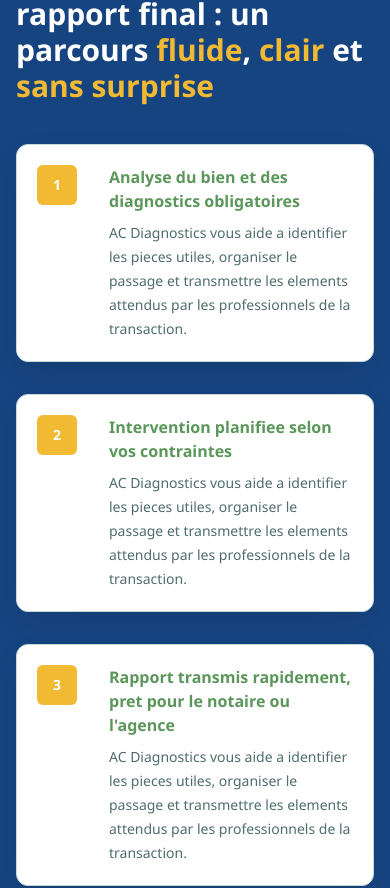
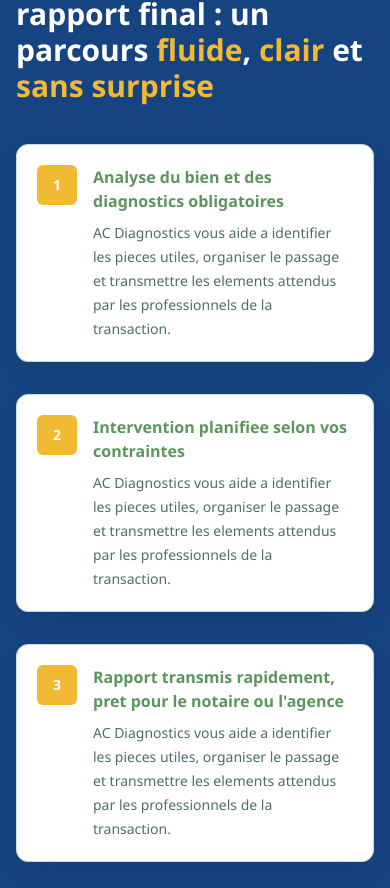
Before and after one commit to casuis/site-vitrine-AC-diag, a Next.js app: page / in a window 390 px wide. Shown: the part 3428-4316 px from the top of the page. Built offline with nearby package versions, Linux system fonts and the light colour scheme.

Commit message:
feature: service cards hover + responsive fix

```diff
--- a/src/app/globals.css
+++ b/src/app/globals.css
@@ -38,15 +38,16 @@
 }
 
 html {
-  width: 100vw;
-  max-width: 100vw;
+  width: 100%;
+  max-width: 100%;
+  overflow-x: hidden;
   scroll-behavior: smooth;
   font-family: "var(--font-poppins)", "Segoe UI", sans-serif;
 }
 
 body {
-  width: 100vw;
-  max-width: 100vw;
+  width: 100%;
+  max-width: 100%;
   margin: 0;
   min-width: 320px;
   overflow-x: hidden;
@@ -108,6 +109,17 @@ select {
   }
 }
 
+@keyframes content-fade-in {
+  0% {
+    opacity: 0;
+    transform: translateY(4px) scale(0.995);
+  }
+  100% {
+    opacity: 1;
+    transform: translateY(0) scale(1);
+  }
+}
+
 @layer utilities {
   .hero-arrow-slide {
     animation: hero-arrow-slide 0.8s ease-in-out infinite alternate;
@@ -126,6 +138,11 @@ select {
     will-change: transform;
   }
 
+  .content-fade-in {
+    animation: content-fade-in 0.45s ease-out;
+    will-change: opacity, transform;
+  }
+
   .process-step {
     opacity: 0;
     transform: translate3d(220px, 0, -60px) scale(0.985);
--- a/src/app/page.tsx
+++ b/src/app/page.tsx
@@ -41,7 +41,7 @@ export default function HomePage() {
   }
 
   return (
-    <main className="w-[100%] max-w-[100vw]">
+    <main className="w-full max-w-full">
       <HeroSection />
       <ServicesSection />
       <ProcessSection />
--- a/src/components/sections/hero-section.tsx
+++ b/src/components/sections/hero-section.tsx
@@ -8,7 +8,7 @@ import { heroHighlights } from "@/lib/content/home"
 
 export function HeroSection() {
   return (
-    <section className="relative w-[100%] max-w-[100vw]">
+    <section className="relative w-full max-w-full">
       <div className="absolute inset-0">
         <Image
           src="/hero-diagnostic-immobilier-1.png"
--- a/src/components/sections/process-section.tsx
+++ b/src/components/sections/process-section.tsx
@@ -47,15 +47,15 @@ export function ProcessSection() {
           {processSteps.map((step, index) => (
             <div
               key={step}
-              className={`process-step ${isVisible ? "is-visible" : ""} flex gap-8 rounded-xl border bg-card p-5 shadow-[0_10px_30px_-12px_rgba(15,23,42,0.25)]`}
+              className={`process-step ${isVisible ? "is-visible" : ""} flex gap-4 rounded-xl border bg-card p-5 shadow-[0_10px_30px_-12px_rgba(15,23,42,0.25)] sm:gap-8`}
               style={{ transitionDelay: `${index * 260}ms` }}
             >
               <div className="flex h-10 w-10 shrink-0 items-center justify-center rounded-md bg-yellow-700 text-sm font-bold text-secondary-foreground">
                 {index + 1}
               </div>
-              <div>
-                <h3 className="font-semibold text-green-700 content-center">{step}</h3>
-                <p className="mt-2 text-sm leading-6 text-muted-foreground">
+              <div className="flex min-w-0 flex-1 flex-col items-start text-left sm:items-start">
+                <h3 className="w-full text-left font-semibold text-green-700 sm:text-left">{step}</h3>
+                <p className="mt-2 w-full text-left text-sm leading-6 text-muted-foreground sm:text-left">
                   AC Diagnostics vous aide a identifier les pieces utiles, organiser le passage et transmettre les elements attendus par les professionnels de la transaction.
                 </p>
               </div>
--- a/src/components/sections/services-section.tsx
+++ b/src/components/sections/services-section.tsx
@@ -50,7 +50,7 @@ export function ServicesSection() {
     : cards
 
   return (
-    <section id="services" className="w-[100%] max-w-[100vw] border-y bg-white py-20">
+    <section id="services" className="w-full max-w-full border-y bg-white py-20">
       <div className="mx-auto max-w-7xl px-4 sm:px-6 lg:px-8">
         <div className="max-w-3xl">
           <p className="text-sm font-semibold uppercase tracking-normal text-secondary">
@@ -74,7 +74,7 @@ export function ServicesSection() {
                       key={item.title}
                       type="button"
                       onClick={() => handleMenuSelect(item.title)}
-                      className={`flex w-full cursor-pointer items-center gap-4 rounded-xl border p-4 text-left transition-all duration-200 ${
+                      className={`flex w-full cursor-pointer items-center gap-4 rounded-xl border p-4 text-left transition-all duration-500 ease-[cubic-bezier(0.22,1,0.36,1)] ${
                         isSelected
                           ? "border-primary bg-primary/5 shadow-[0_6px_18px_-10px_rgba(15,23,42,0.35)]"
                           : "border-border/70 bg-card hover:border-primary/30 hover:bg-muted/50"
@@ -97,7 +97,10 @@ export function ServicesSection() {
             </div>
           ) : null}
 
-          <div className={expandedCard ? "grid" : "grid gap-4 sm:grid-cols-2 xl:grid-cols-3"}>
+          <div
+            key={selectedDiagnostic?.title ?? "default"}
+            className={`content-fade-in ${expandedCard ? "grid" : "grid gap-4 sm:grid-cols-2 xl:grid-cols-3"}`}
+          >
             {displayedCards.map((item) => {
               const Icon = item.icon
               const isBusy = selectedDiagnostic?.title === item.title
@@ -116,12 +119,22 @@ export function ServicesSection() {
                       handleCardClick(item.title)
                     }
                   }}
-                  className={`group relative flex cursor-pointer flex-col overflow-hidden rounded-2xl border bg-card p-5 text-left transition-all duration-300 ease-out hover:-translate-y-1 hover:scale-[1.01] ${
+                  className={`group relative flex cursor-pointer flex-col overflow-hidden rounded-2xl border bg-card p-5 text-left transition-all duration-500 ease-[cubic-bezier(0.22,1,0.36,1)] hover:-translate-y-1 hover:scale-[1.01] ${
                     isExpanded
                       ? "col-span-full min-h-[420px] border-primary/60 bg-primary/5 shadow-[0_18px_42px_-24px_rgba(15,23,42,0.35)]"
-                      : "min-h-[230px] border-border/80 bg-card shadow-[0_18px_42px_-24px_rgba(15,23,42,0.35)] hover:border-primary/40 hover:grayscale-[0.08]"
+                      : "min-h-[230px] border-border/80 bg-card shadow-[0_18px_42px_-24px_rgba(15,23,42,0.35)] hover:border-primary/40"
                   } ${isBusy ? "ring-1 ring-primary/30" : ""}`}
                 >
+                  {!isBusy && !isExpanded ? (
+                    <div className="pointer-events-none absolute inset-0 z-10 flex items-center justify-center rounded-2xl bg-[#3a3a3a]/20 opacity-0 transition-all duration-300 ease-out group-hover:opacity-100">
+                      <span className="flex h-12 w-12 items-center justify-center rounded-full bg-[#3a3a3a]/70 text-white shadow-lg ring-1 ring-white/10 backdrop-blur-[1px]">
+                        <svg viewBox="0 0 24 24" className="h-5 w-5" fill="none" stroke="currentColor" strokeWidth="2" strokeLinecap="round" strokeLinejoin="round" aria-hidden="true">
+                          <circle cx="11" cy="11" r="6" />
+                          <path d="M16 16L21 21" />
+                        </svg>
+                      </span>
+                    </div>
+                  ) : null}
                   <button
                     type="button"
                     aria-label="Revenir au mode grille"
```
Also changed, not shown: 1 other file (tests, documents, lock files or other folders).
